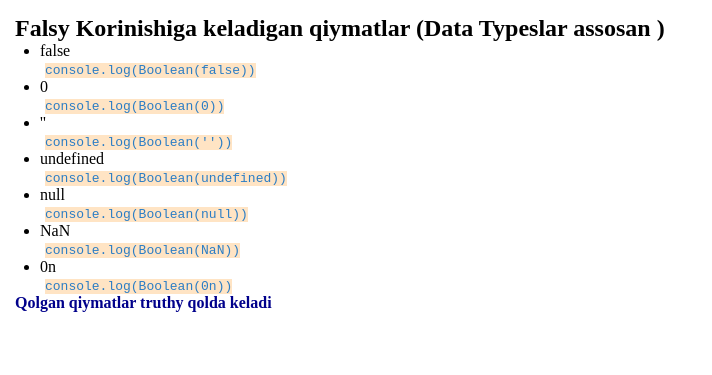
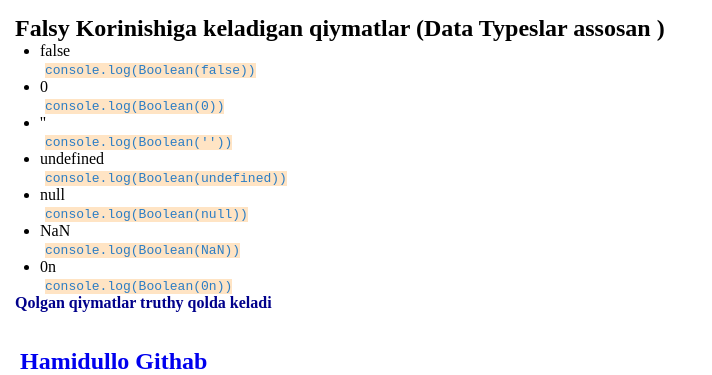
Before and after one commit to khamidullox/Type-Conversion-HW, a plain HTML site: page index.html in a window 1280 px wide. Shown: the part 489-864 px from the top of the page, without its empty margins (0-712 px from the left). Before the commit the page ends 801 px from the top, so only its background shows below. Drawn offline with Linux system fonts and the light colour scheme.

Commit message:
link githab

```diff
--- a/index.html
+++ b/index.html
@@ -24,6 +24,10 @@
      p{
         font-weight: 600;
         color: darkblue;
+     }
+     a{
+      text-decoration: none;
+
      }
     </style>
 </head>
@@ -71,6 +75,8 @@
     <li>0n <br> <code>console.log(Boolean(0n))</code></li>
 </ul>
 <p>Qolgan qiymatlar truthy qolda keladi</p>
+<br><br>
+<h2><a href="https://github.com/khamidullox/Type-Conversion-HW">Hamidullo Githab</a></h2>
     <script src="/app.js"></script>
 </body>
 </html>
```
